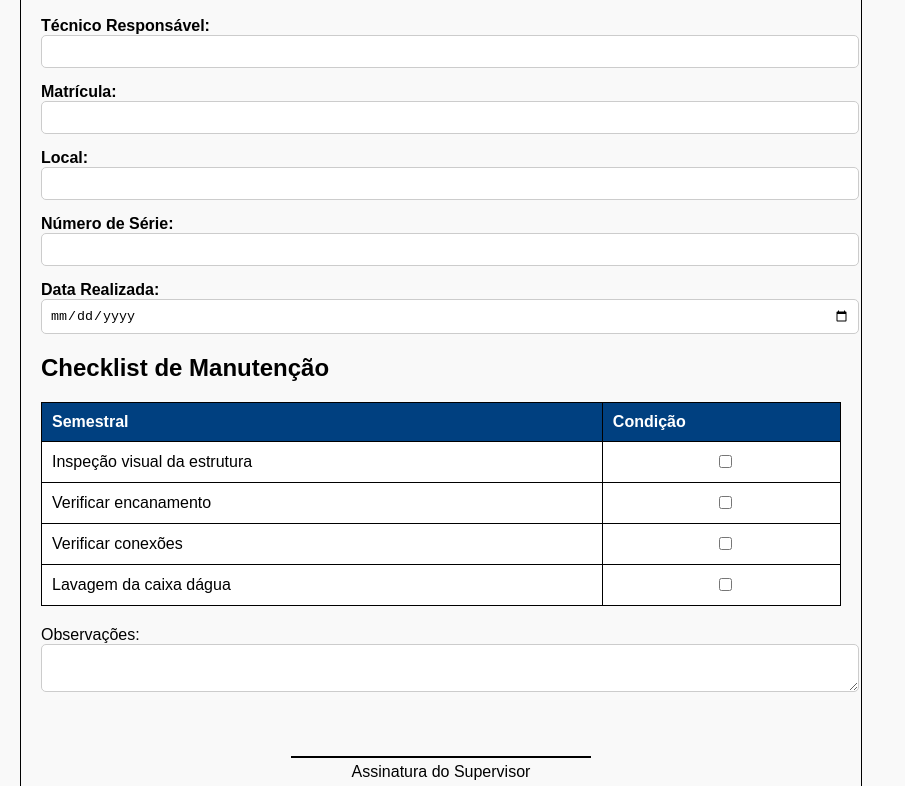
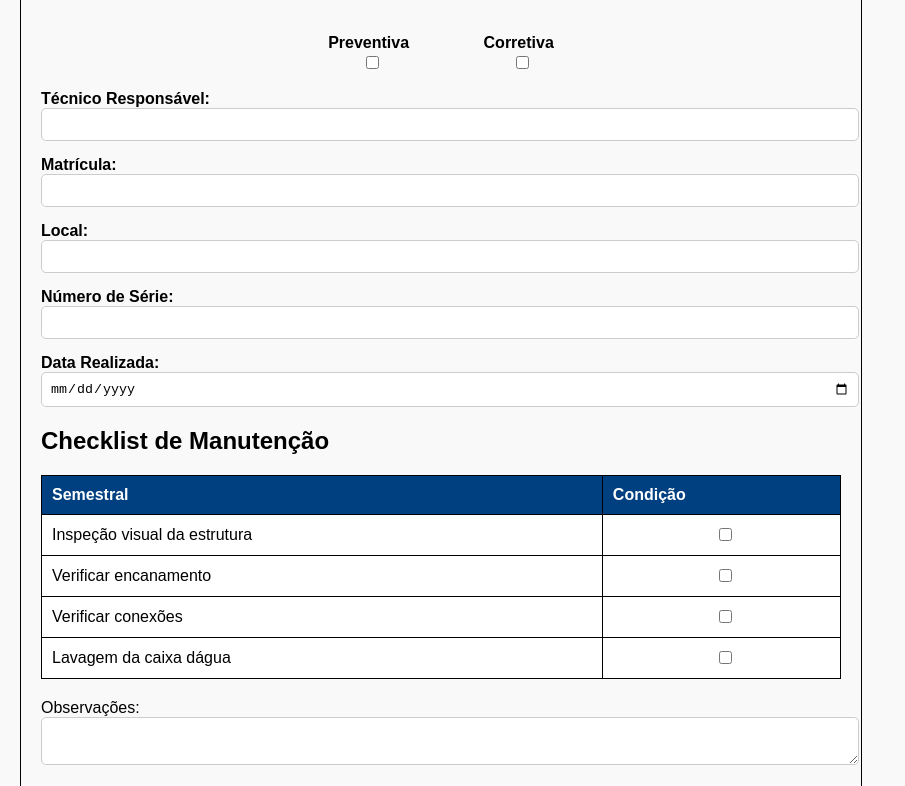
Before and after one commit to luizzggoncalves/projeto-Infra, a plain HTML site: page fichas/caixa.html in a window 1280 px wide. Shown: the part 124-910 px from the top of the page, without its empty margins (0-905 px from the left). Drawn offline with nearby package versions, Linux system fonts and the light colour scheme.

Commit message:
adicionei prev e corr

```diff
--- a/fichas/caixa.html
+++ b/fichas/caixa.html
@@ -21,6 +21,22 @@
             color: white;
             padding: 10px;
             border-radius: 5px;
+        }
+        .prev-cor {
+            display: flex;
+            justify-content: center;
+            gap: 50px;
+            line-height: 20px;
+            text-align: center;
+            font-weight: bold;
+        }
+        .prev-cor {
+            display: flex;
+            justify-content: center;
+            gap: 50px;
+            line-height: 20px;
+            text-align: center;
+            font-weight: bold;
         }
         .form-group {
             margin-bottom: 15px;
@@ -85,6 +101,11 @@
 <body>
     <div id="ficha">
         <h1>Manutenção da Caixa D'Água</h1>
+
+        <div class="prev-cor">
+            <p>Preventiva <input type="checkbox"></p>
+            <p>Corretiva <input type="checkbox"></p>
+        </div>
 
         <div class="form-group">
             <label>Técnico Responsável:</label>
```
Also changed, not shown: fichas/arcondicionado.html (+13 -0 lines), fichas/droptable.html (+12 -0 lines), fichas/predial.html (+12 -0 lines), fichas/sacarolamento.html (+12 -0 lines), fichas/tornorodas.html (+12 -0 lines), fichas/vap.html (+14 -0 lines), fichas/veiculo.html (+12 -0 lines), fichas/ventosa.html (+13 -0 lines), firstpage.css (+8 -2 lines).
